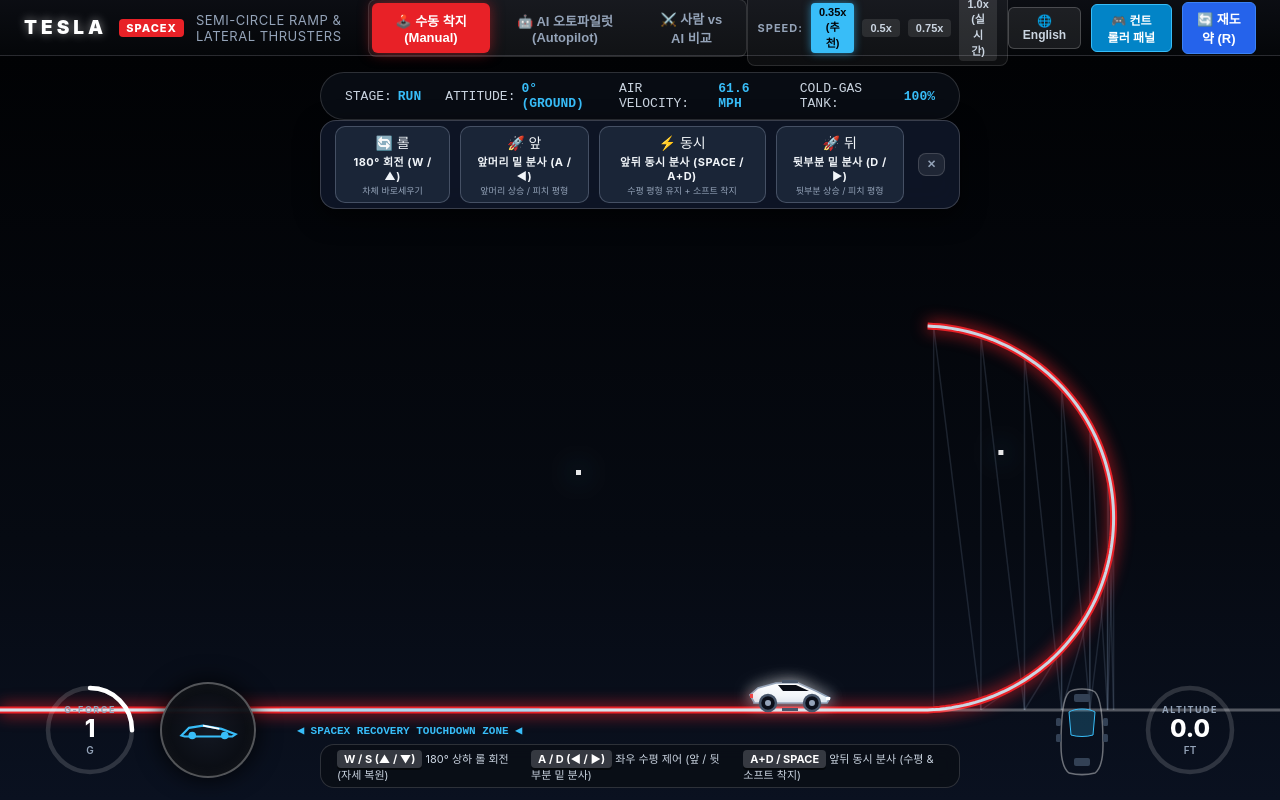
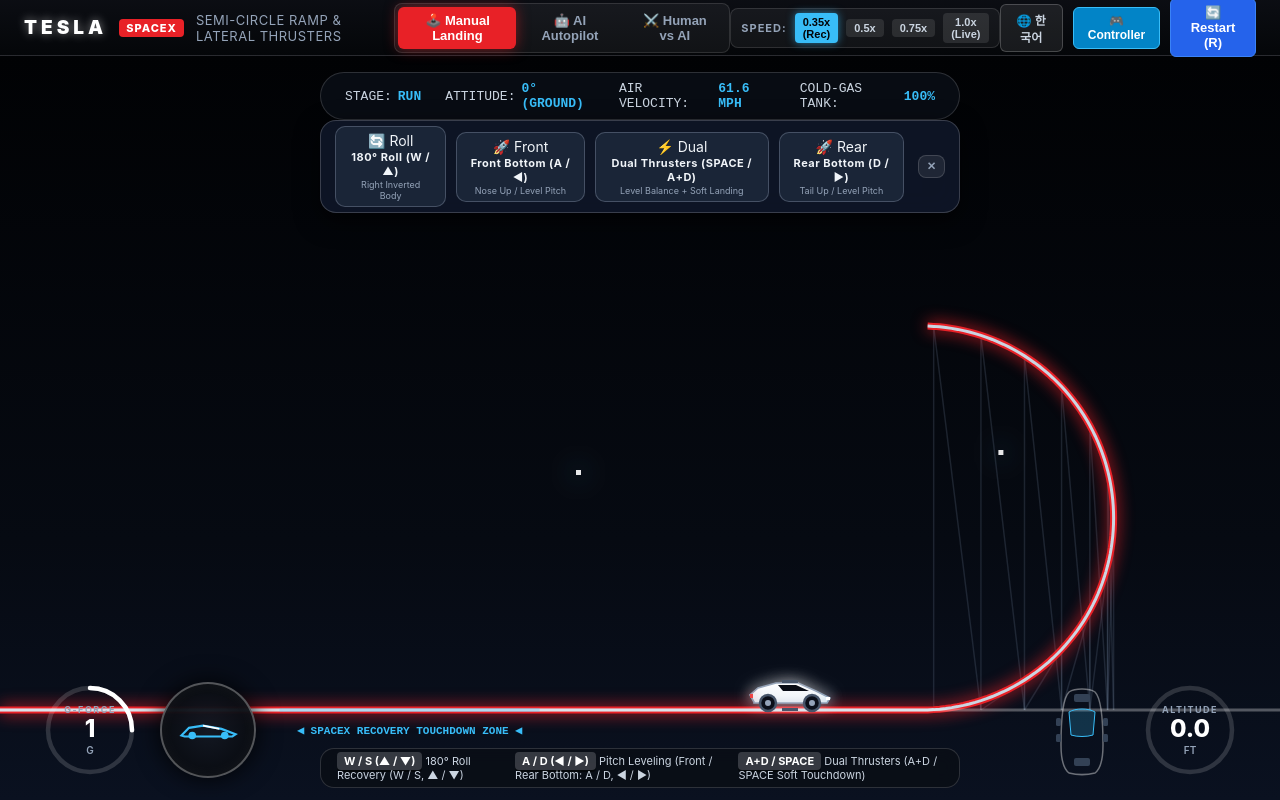
Before and after one commit to linxunfang/tesla-roadster-simulator, a plain HTML site: page index.html in a window 1280 px wide. Drawn offline with Linux system fonts and the light colour scheme; animation ran at ten frames a second.

Commit message:
Set English as default UI with instant Korean language toggle

```diff
--- a/index.html
+++ b/index.html
@@ -570,31 +570,31 @@
         </div>
 
         <div class="mode-selector">
-            <button class="mode-btn active" id="btn-manual">🕹️ 수동 착지 (Manual)</button>
-            <button class="mode-btn" id="btn-ai">🤖 AI 오토파일럿 (Autopilot)</button>
-            <button class="mode-btn" id="btn-vs">⚔️ 사람 vs AI 비교</button>
+            <button class="mode-btn active" id="btn-manual">🕹️ Manual Landing</button>
+            <button class="mode-btn" id="btn-ai">🤖 AI Autopilot</button>
+            <button class="mode-btn" id="btn-vs">⚔️ Human vs AI</button>
         </div>
 
-        <!-- 속도 조절 UI (유저 맞춤형 슬로우 모션) -->
+        <!-- Speed control UI (Custom slow-motion) -->
         <div class="speed-control">
             <span class="speed-label">SPEED:</span>
-            <button class="speed-btn active" data-speed="0.35">0.35x (추천)</button>
+            <button class="speed-btn active" data-speed="0.35">0.35x (Rec)</button>
             <button class="speed-btn" data-speed="0.5">0.5x</button>
             <button class="speed-btn" data-speed="0.75">0.75x</button>
-            <button class="speed-btn" data-speed="1.0">1.0x (실시간)</button>
+            <button class="speed-btn" data-speed="1.0">1.0x (Live)</button>
         </div>
 
         <div class="header-actions">
-            <button class="btn-toggle-hud" id="btn-lang-toggle" title="Switch Language (English / 한국어)">🌐 English</button>
-            <button class="btn-toggle-hud active" id="btn-toggle-dock" title="온스크린 컨트롤러 버튼 숨김/표시">🎮 컨트롤러 패널</button>
-            <button class="btn-restart" id="btn-reset">🔄 재도약 (R)</button>
+            <button class="btn-toggle-hud" id="btn-lang-toggle" title="Switch Language (English / 한국어)">🌐 한국어</button>
+            <button class="btn-toggle-hud active" id="btn-toggle-dock" title="Toggle Controller Dock">🎮 Controller</button>
+            <button class="btn-restart" id="btn-reset">🔄 Restart (R)</button>
         </div>
     </header>
 
     <div id="sim-viewport">
         <canvas id="canvas"></canvas>
 
-        <!-- 상단 텔레메트리 바 -->
+        <!-- Top Telemetry Banner -->
         <div class="telemetry-banner">
             <div class="telemetry-item">
                 <span>STAGE:</span>
@@ -614,39 +614,39 @@
             </div>
         </div>
 
-        <!-- 상태 알림 토스트 (180도 뒤집힘 안내 등) -->
-        <div class="status-toast" id="status-toast">🚨 180° INVERTED! 상하(W / ▲)로 180° 회전하고, 좌우(A / D, ◀ / ▶)로 수평을 맞추세요!</div>
-
-        <!-- ★ 180도 롤 & 수평 평형 온스크린 컨트롤러 (상단 안전 구역 배치) -->
+        <!-- Status Toast -->
+        <div class="status-toast" id="status-toast">🚨 180° INVERTED! Press W / ▲ for 180° roll, A / D (◀ / ▶) to balance pitch!</div>
+
+        <!-- Onscreen Thruster Dock -->
         <div class="thruster-dock" id="thruster-dock">
-            <button class="thruster-btn roll" id="btn-roll-up" title="180도 롤 회전 복원 (W / ▲)">
-                <span class="t-icon">🔄 롤</span>
-                <span class="t-label">180° 회전 (W / ▲)</span>
-                <span class="t-sub">차체 바로세우기</span>
+            <button class="thruster-btn roll" id="btn-roll-up" title="180° Roll Recovery (W / ▲)">
+                <span class="t-icon">🔄 Roll</span>
+                <span class="t-label">180° Roll (W / ▲)</span>
+                <span class="t-sub">Right Inverted Body</span>
             </button>
-            <button class="thruster-btn" id="btn-thrust-front" title="앞부분 하부 분사 (A / ◀)">
-                <span class="t-icon">🚀 앞</span>
-                <span class="t-label">앞머리 밑 분사 (A / ◀)</span>
-                <span class="t-sub">앞머리 상승 / 피치 평형</span>
+            <button class="thruster-btn" id="btn-thrust-front" title="Front Bottom Thruster (A / ◀)">
+                <span class="t-icon">🚀 Front</span>
+                <span class="t-label">Front Bottom (A / ◀)</span>
+                <span class="t-sub">Nose Up / Level Pitch</span>
             </button>
-            <button class="thruster-btn both" id="btn-thrust-both" title="앞뒤 동시 분사 (SPACE / A+D)">
-                <span class="t-icon">⚡ 동시</span>
-                <span class="t-label">앞뒤 동시 분사 (SPACE / A+D)</span>
-                <span class="t-sub">수평 평형 유지 + 소프트 착지</span>
+            <button class="thruster-btn both" id="btn-thrust-both" title="Dual Bottom Thrusters (SPACE / A+D)">
+                <span class="t-icon">⚡ Dual</span>
+                <span class="t-label">Dual Thrusters (SPACE / A+D)</span>
+                <span class="t-sub">Level Balance + Soft Landing</span>
             </button>
-            <button class="thruster-btn" id="btn-thrust-rear" title="뒷부분 하부 분사 (D / ▶)">
-                <span class="t-icon">🚀 뒤</span>
-                <span class="t-label">뒷부분 밑 분사 (D / ▶)</span>
-                <span class="t-sub">뒷부분 상승 / 피치 평형</span>
+            <button class="thruster-btn" id="btn-thrust-rear" title="Rear Bottom Thruster (D / ▶)">
+                <span class="t-icon">🚀 Rear</span>
+                <span class="t-label">Rear Bottom (D / ▶)</span>
+                <span class="t-sub">Tail Up / Level Pitch</span>
             </button>
-            <button class="thruster-toggle-btn" id="btn-close-dock" title="컨트롤러 패널 숨기기">✕</button>
+            <button class="thruster-toggle-btn" id="btn-close-dock" title="Close Controller Dock">✕</button>
         </div>
 
-        <!-- 키보드 안내 가이드: 상하 180도 회전 + 좌우 수평 제어 안내 -->
+        <!-- Key Guide -->
         <div class="key-guide" id="key-guide">
-            <div><span class="key-tag">W / S (▲ / ▼)</span> 180° 상하 롤 회전 (자세 복원)</div>
-            <div><span class="key-tag">A / D (◀ / ▶)</span> 좌우 수평 제어 (앞 / 뒷부분 밑 분사)</div>
-            <div><span class="key-tag">A+D 동시 / SPACE</span> 앞뒤 동시 분사 (수평 & 소프트 착지)</div>
+            <div><span class="key-tag">W / S (▲ / ▼)</span> 180° Roll Recovery (W / S, ▲ / ▼)</div>
+            <div><span class="key-tag">A / D (◀ / ▶)</span> Pitch Leveling (Front / Rear Bottom: A / D, ◀ / ▶)</div>
+            <div><span class="key-tag">A+D / SPACE</span> Dual Thrusters (A+D / SPACE Soft Touchdown)</div>
         </div>
 
         <!-- 하단 비디오 스타일 오버레이 HUD -->
@@ -712,11 +712,11 @@
             </div>
         </div>
 
-        <!-- 결과 모달 창 -->
+        <!-- Result Modal -->
         <div class="modal" id="modal">
             <div class="modal-title" id="modal-title">TOUCHDOWN</div>
-            <div class="modal-score" id="modal-desc">착지 데이터</div>
-            <button class="modal-btn" id="modal-restart-btn">다시 시도하기 (R)</button>
+            <div class="modal-score" id="modal-desc">Landing Telemetry</div>
+            <button class="modal-btn" id="modal-restart-btn">Try Again (R)</button>
         </div>
     </div>
 
@@ -816,8 +816,8 @@
         };
 
         const urlParams = new URLSearchParams(window.location.search);
-        let currentLang = urlParams.get("lang") || localStorage.getItem("roadster_lang") || "ko";
-        if (currentLang !== "en" && currentLang !== "ko") currentLang = "ko";
+        let currentLang = urlParams.get("lang") || localStorage.getItem("roadster_lang") || "en";
+        if (currentLang !== "en" && currentLang !== "ko") currentLang = "en";
 
         function applyLanguage(lang) {
             currentLang = lang;
```
Also changed, not shown: index_en.html (+40 -39 lines).
